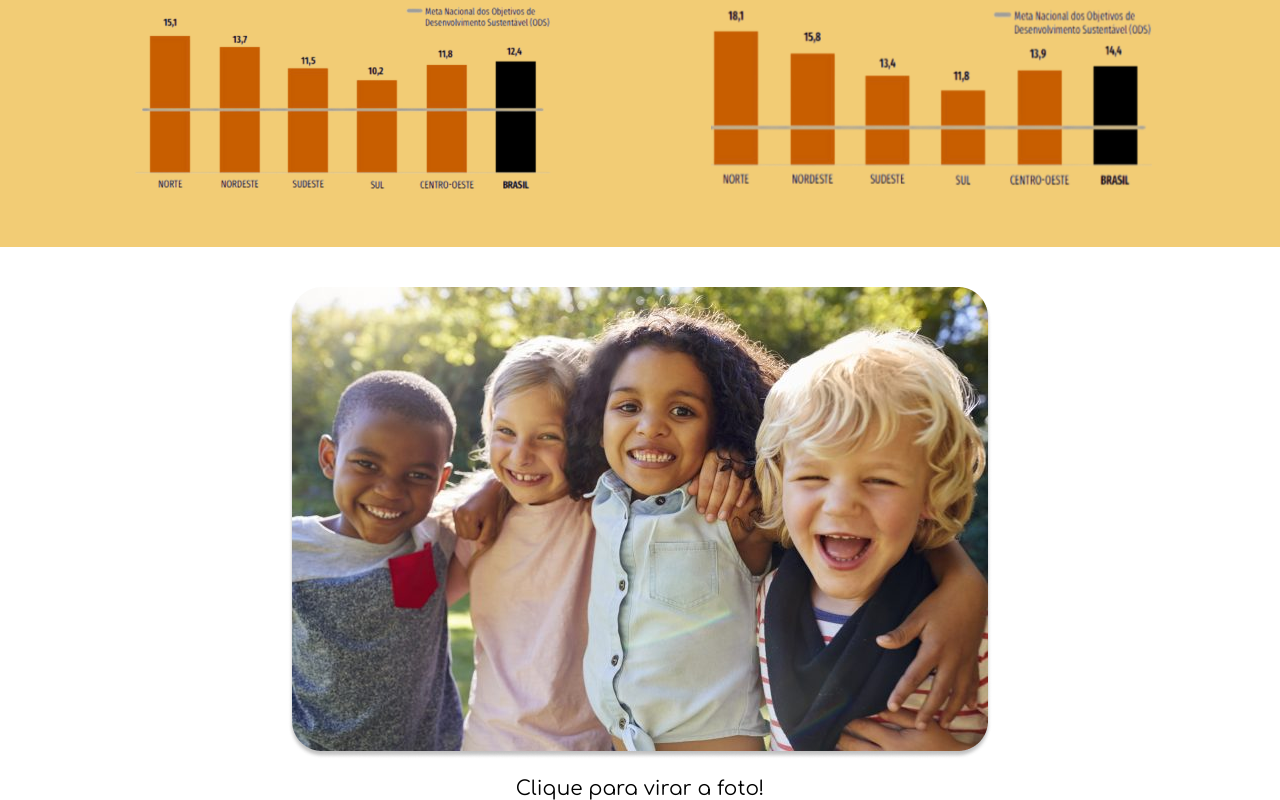
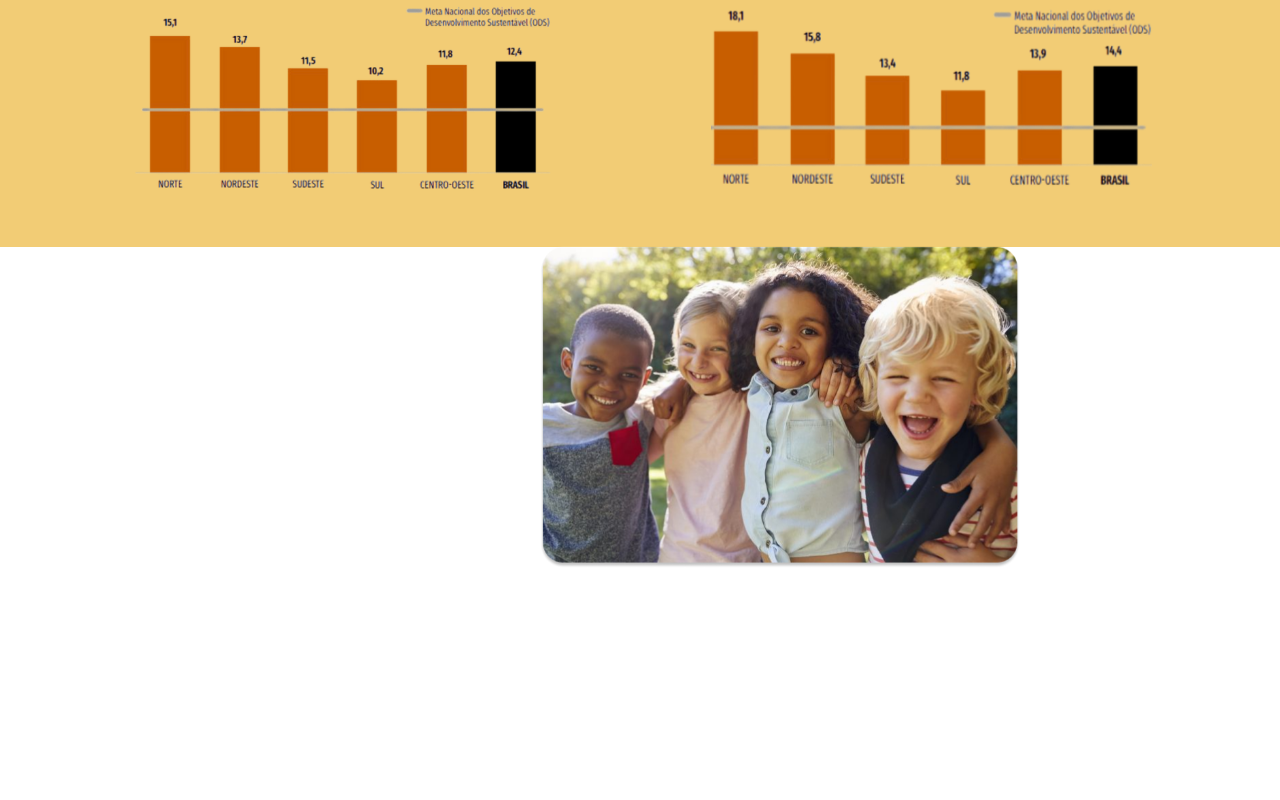
Before and after one commit to Babi-Tech-Cara-4-All/Babi-Tech-Care-4-All-App, a React (Vite) app: page /Mortalidade-Infatil in a window 1280 px wide. Shown: the part 2468-3268 px from the top of the page. After the commit the page ends 3039 px from the top, so only its background shows below. Built offline with nearby package versions, Linux system fonts and the light colour scheme.

Commit message:
Flip card wip

```diff
--- /dev/null
+++ b/src/Components/FlipCardKids/FlipCardKids.jsx
@@ -0,0 +1,37 @@
+import styles from './FlipCardKids.module.scss'
+import kids from "../../assets/imgMortalidadeInfantil/kids.png";
+import { useState } from 'react';
+
+
+const FlipCardKids = () => {
+
+  const [isFlipped, setIsFlipped] = useState(false);
+
+  const handleClick = () => {
+    setIsFlipped(!isFlipped);
+  };
+
+  return (
+    <div className={`${styles.flip_container} ${isFlipped ? styles.flipped : ''}`}>
+      <div className={styles.flipper} onClick={handleClick}>
+        <div className={`${styles.front} ${isFlipped ? styles.hidden : ''}`}>
+          <img src={kids} alt="kids" />
+        </div>
+        <div className={`${styles.back} ${isFlipped ? '' : styles.hidden}`}>
+          <p>
+            O Brasil vem avançando na redução da mortalidade infantil, mas ainda
+            é preciso um grande esforço para enfrentar as diferenças regionais e
+            alcançar patamares mais baixos.
+          </p>
+          <p>
+            A mobilização não somente de todas as esferas de governo, mas de
+            toda a sociedade e de cada cidadão é importante para consolidar essa
+            redução, num movimento em defesa da vida.
+          </p>
+        </div>
+      </div>
+    </div>
+  );
+};
+
+export default FlipCardKids;
--- /dev/null
+++ b/src/Components/FlipCardKids/FlipCardKids.module.scss
@@ -0,0 +1,43 @@
+.flip_container {
+  perspective: 1000px;
+}
+
+.flipper {
+  width: 200px;
+  height: 300px;
+  transform-style: preserve-3d;
+  transition: transform 0.6s;
+}
+
+.front,
+.back {
+  width: 100%;
+  height: 100%;
+  position: absolute;
+}
+
+.front {
+  background-color: #f0f0f0;
+  display: flex;
+  align-items: center;
+  justify-content: center;
+  display: contents;
+  width:max-content;
+  img{
+    width: 30rem;
+    height: auto;
+  }
+
+}
+
+.back {
+  background-color: #dcdcdc;
+  display: flex;
+  flex-direction: column;
+  align-items: center;
+  justify-content: center;
+}
+
+.hidden {
+  display: none;
+}
--- a/src/Pages/MortalidadeInfantil/MortalidadeInfantil.module.scss
+++ b/src/Pages/MortalidadeInfantil/MortalidadeInfantil.module.scss
@@ -205,12 +205,12 @@
 
         img {
           width: 100%;
-          max-width: 100px; /* Ajuste conforme necessário */
+          max-width: 100px;
           height: auto;
         }
         p {
-          max-width: 350px; /* Limita a largura do texto a 350 pixels */
-          margin: 10px auto; /* Adiciona margem vertical para espaçamento entre o texto e a borda do item */
+          max-width: 350px;
+          margin: 10px auto;
         }
       }
     }
@@ -243,17 +243,11 @@
       }
     }
   }
+  .flipCardContainer{
+    display: flex;
+    flex-direction: row;
+    align-items: center;
+    justify-content: center;
 
-  .kids {
-    display: flex;
-    justify-content: center;
-    align-items: center;
-    flex-direction: column;
-    margin-top: 40px;
-    font-family: "Comfortaa";
-    font-size: 20px;
-    img {
-      margin-bottom: 20px;
-    }
   }
 }
--- a/src/Pages/MortalidadeInfantil/MortalidadeInfatil.jsx
+++ b/src/Pages/MortalidadeInfantil/MortalidadeInfatil.jsx
@@ -11,7 +11,7 @@ import icon3 from "../../assets/imgMortalidadeInfantil/icon3.png";
 import icon4 from "../../assets/imgMortalidadeInfantil/icon4.png";
 import icon5 from "../../assets/imgMortalidadeInfantil/icon5.png";
 import icon6 from "../../assets/imgMortalidadeInfantil/icon6.png";
-import kids from "../../assets/imgMortalidadeInfantil/kids.png";
+import FlipCardKids from "../../Components/FlipCardKids/FlipCardKids";
 
 const MortalidadeInfatil = () => {
   return (
@@ -76,7 +76,8 @@ const MortalidadeInfatil = () => {
           <div className={styles.gridItem}>
             <a
               href="https://www.scielo.br/j/csp/a/CGMbDPr4FL5qYQCpPKSVQpC/?lang=pt"
-              target="_blank" rel="noreferrer"
+              target="_blank"
+              rel="noreferrer"
             >
               <img src={icon1} alt="Ícone 1" />
             </a>
@@ -85,7 +86,8 @@ const MortalidadeInfatil = () => {
           <div className={styles.gridItem}>
             <a
               href="https://www.gov.br/saude/pt-br/assuntos/saude-de-a-a-z/a/aleitamento-materno#:~:text=O%20aleitamento%20materno%20%C3%A9%20uma,ch%C3%A1s%2C%20%C3%A1gua%20e%20outros%20alimentos."
-              target="_blank" rel="noreferrer"
+              target="_blank"
+              rel="noreferrer"
             >
               <img src={icon2} alt="Ícone 2" />
             </a>
@@ -94,7 +96,8 @@ const MortalidadeInfatil = () => {
           <div className={styles.gridItem}>
             <a
               href="https://www.gov.br/saude/pt-br/vacinacao/calendario"
-              target="_blank" rel="noreferrer"
+              target="_blank"
+              rel="noreferrer"
             >
               <img src={icon3} alt="Ícone 3" />
             </a>
@@ -103,7 +106,8 @@ const MortalidadeInfatil = () => {
           <div className={styles.gridItem}>
             <a
               href="https://institutoneurosaber.com.br/como-acompanhar-o-desenvolvimento-infantil/"
-              target="_blank" rel="noreferrer"
+              target="_blank"
+              rel="noreferrer"
             >
               <img src={icon4} alt="Ícone 4" />
             </a>
@@ -112,7 +116,8 @@ const MortalidadeInfatil = () => {
           <div className={styles.gridItem}>
             <a
               href="https://www.gov.br/saude/pt-br/composicao/saps"
-              target="_blank" rel="noreferrer"
+              target="_blank"
+              rel="noreferrer"
             >
               <img src={icon5} alt="Ícone 5" />
             </a>
@@ -121,7 +126,8 @@ const MortalidadeInfatil = () => {
           <div className={styles.gridItem}>
             <a
               href="https://agenciadenoticias.ibge.gov.br/agencia-sala-de-imprensa/2013-agencia-de-noticias/releases/13100-asi-aumento-da-escolaridade-feminina-reduz-fecundidade-e-mortalidade-infantil"
-              target="_blank" rel="noreferrer"
+              target="_blank"
+              rel="noreferrer"
             >
               <img src={icon6} alt="Ícone 6" />
             </a>
@@ -146,11 +152,11 @@ const MortalidadeInfatil = () => {
           <img src={dado3} alt="dado3"></img>
         </div>
       </div>
+      <div className={styles.flipCardContainer}>
+        <FlipCardKids/>
+      </div>
 
-      <div className={styles.kids}>
-        <img src={kids} alt="kids"></img>
-        <p>Clique para virar a foto!</p>
-      </div>
+
     </div>
   );
 };
```
